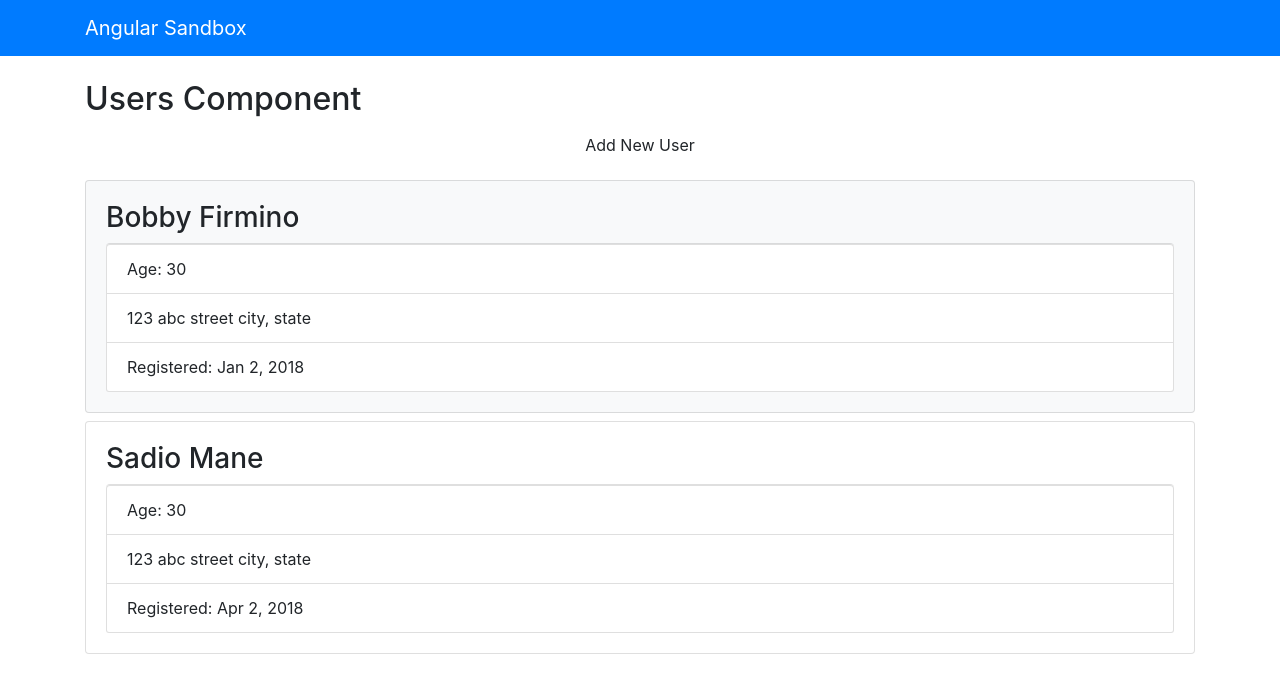
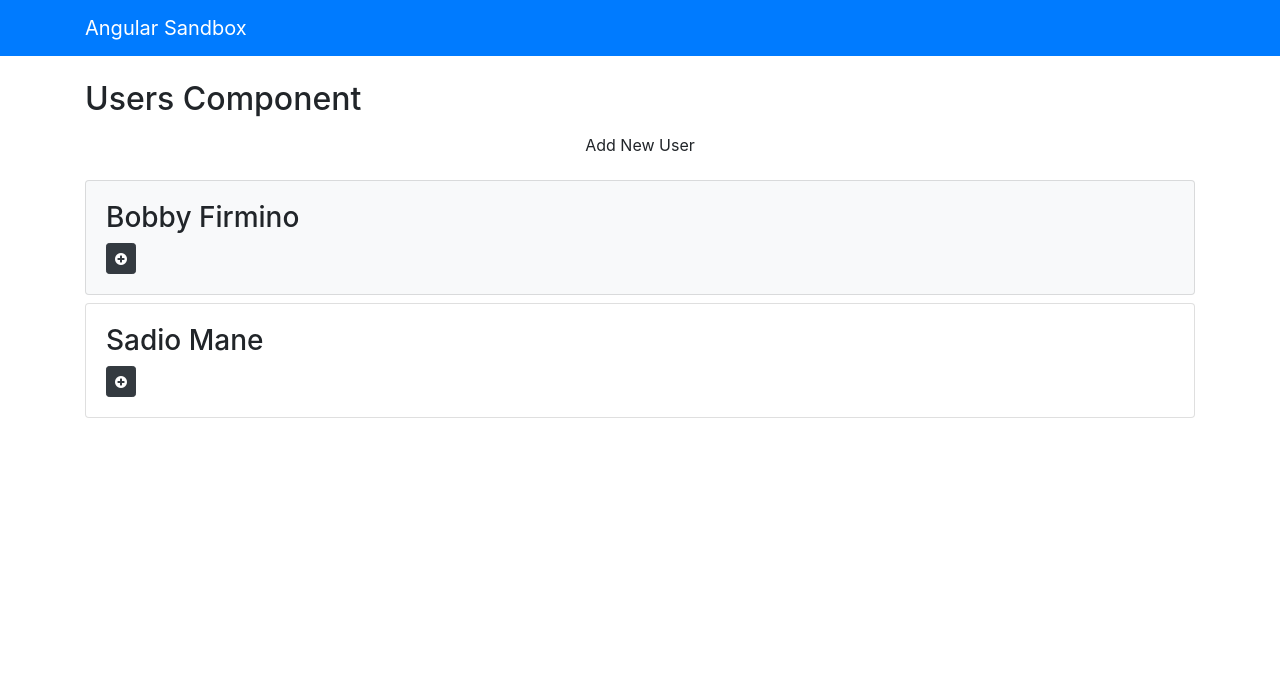
Before and after one commit to andrwsalcdo/angular-sandbox, an Angular app: page / in a window 1280 px wide. Shown: the top 690 px of the page. Built offline with nearby package versions, Linux system fonts and the light colour scheme.

Commit message:
add toggle to hide Users' age, address properties

```diff
--- a/src/app/components/users/users.component.html
+++ b/src/app/components/users/users.component.html
@@ -3,7 +3,12 @@
 <ul class="list-unstyled" *ngIf="loaded && users.length > 0">
   <li class="card card-body mb-2" *ngFor="let user of users" [class.bg-light]="user.isActive">
     <h3>{{ user.firstName }} {{ user.lastName }}</h3>
-    <ul class="list-group" *ngIf="showExtended && user.age && user.address">
+    <small *ngIf="user.age && user.address">
+      <button (click)="user.hide = !user.hide" class="btn btn-dark btn-sm">
+        <i [ngClass]="user.hide ? 'fa fa-plus-circle' : 'fa fa-minus-circle'"></i>
+      </button>
+    </small>
+    <ul class="list-group" *ngIf="!user.hide && user.age && user.address">
       <li class="list-group-item">Age: {{ user.age }}</li>
       <li class="list-group-item">{{ user.address.street }} {{ user.address.city }}, {{ user.address.state }}
       </li>
--- a/src/app/components/users/users.component.ts
+++ b/src/app/components/users/users.component.ts
@@ -27,7 +27,8 @@
             state: 'state'
           },
           isActive: true,
-          registered: new Date('01/02/2018 08:30:00')
+          registered: new Date('01/02/2018 08:30:00'),
+          hide: true
         },
         {
           firstName: 'Sadio',
@@ -39,7 +40,8 @@
             state: 'state'
           },
           isActive: false,
-          registered: new Date('04/02/2018 08:30:00')
+          registered: new Date('04/02/2018 08:30:00'),
+          hide: true
         }
       ];
 
```
